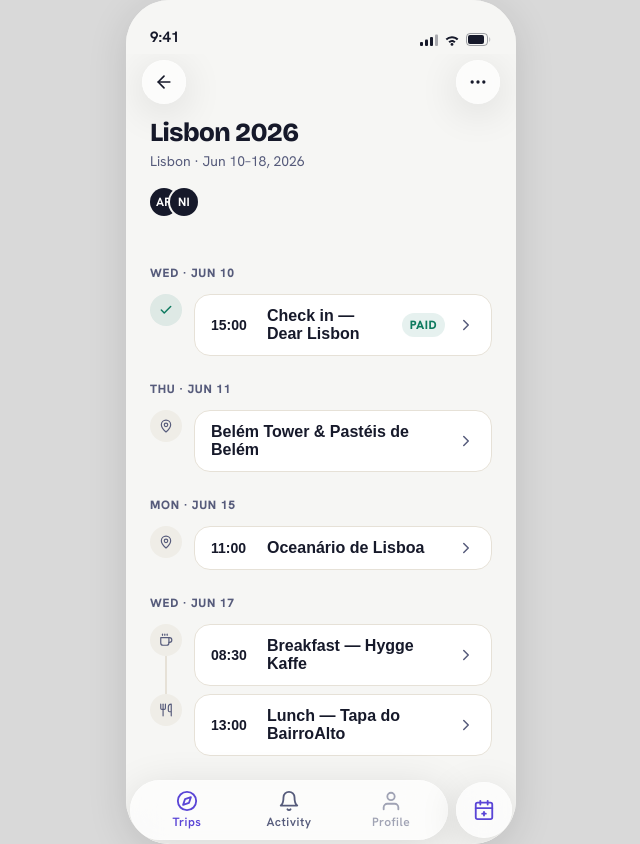
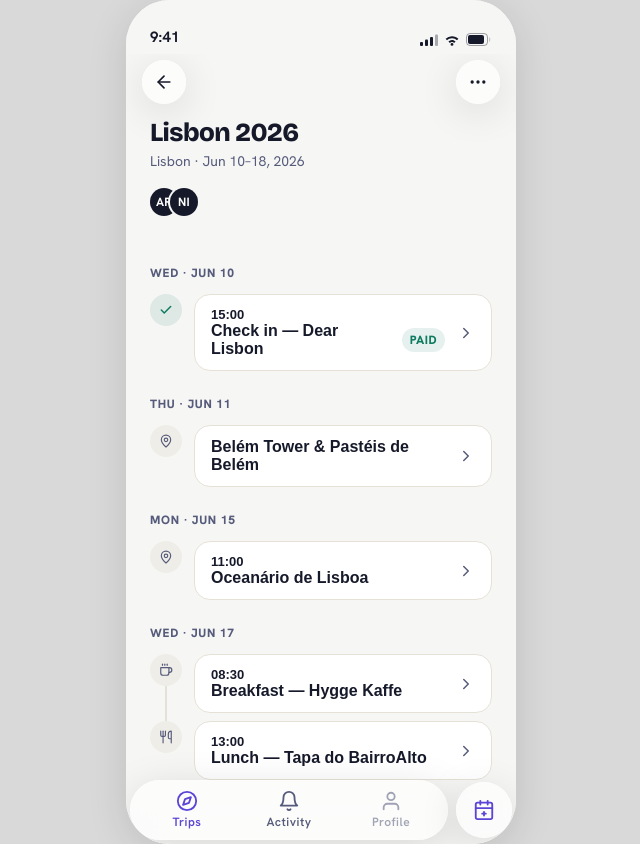
Before and after one commit to sorchosky/tripup, a React (Vite) app: page /trip in a window 1280 px wide. Shown: the whole page, without its empty margins (319-959 px from the left). Built offline with nearby package versions, Linux system fonts and the light colour scheme.

Commit message:
Move itinerary row time under the title as caption subtext
Time now sits inside .eventBody as its own line above the title row,
restyled to --font-size-caption and spanning the full cell width,
instead of a fixed 44px lane beside the body.

Closes #147

```diff
--- a/src/screens/TripDetailScreen.module.css
+++ b/src/screens/TripDetailScreen.module.css
@@ -101,13 +101,14 @@
   -webkit-tap-highlight-color: transparent;
 }
 .event:active { background: var(--color-surface-neutral); }
+.eventBody { flex: 1 1 auto; min-width: 0; }
 .time {
-  flex: 0 0 44px;
+  display: block;
+  width: 100%;
   font-weight: var(--font-weight-bold);
-  font-size: var(--font-size-label);
+  font-size: var(--font-size-caption);
   color: var(--color-text);
 }
-.eventBody { flex: 1 1 auto; min-width: 0; }
 .eventTitleRow {
   display: flex;
   align-items: center;
--- a/src/screens/TripDetailScreen.tsx
+++ b/src/screens/TripDetailScreen.tsx
@@ -226,8 +226,8 @@ export default function TripDetailScreen() {
                       if (route) navigate(route);
                     }}
                   >
-                    {item.time ? <span className={styles.time}>{item.time}</span> : null}
                     <div className={styles.eventBody}>
+                      {item.time ? <span className={styles.time}>{item.time}</span> : null}
                       <div className={styles.eventTitleRow}>
                         <span className={styles.eventTitle}>{item.title}</span>
                         {statusPill(item.status)}
```
